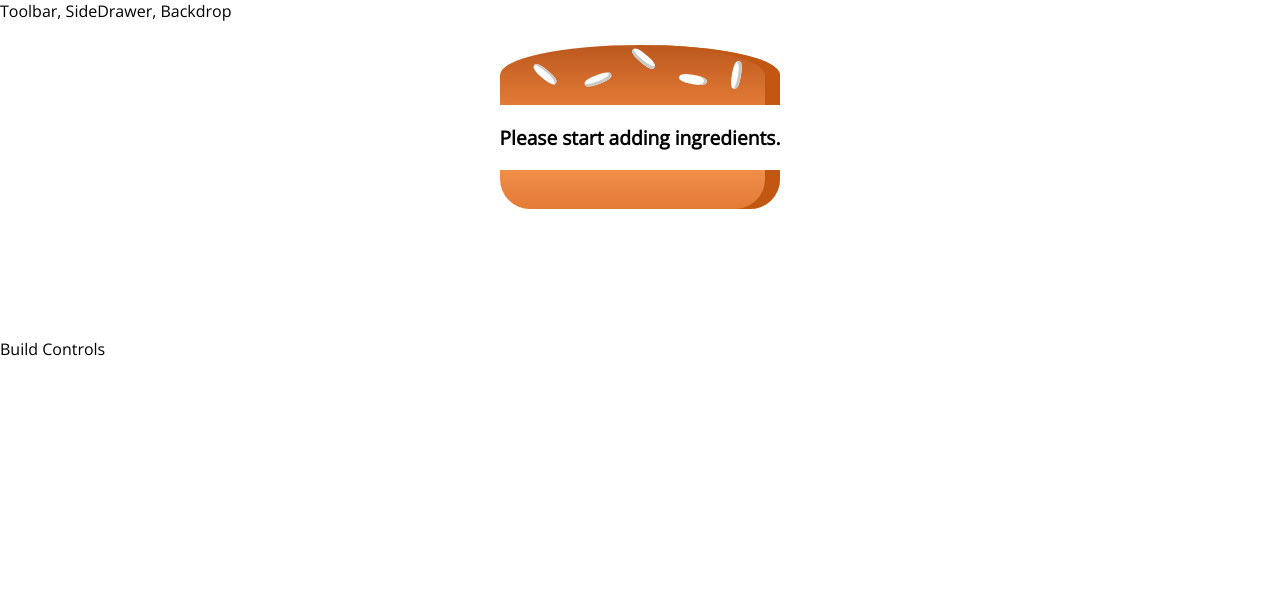
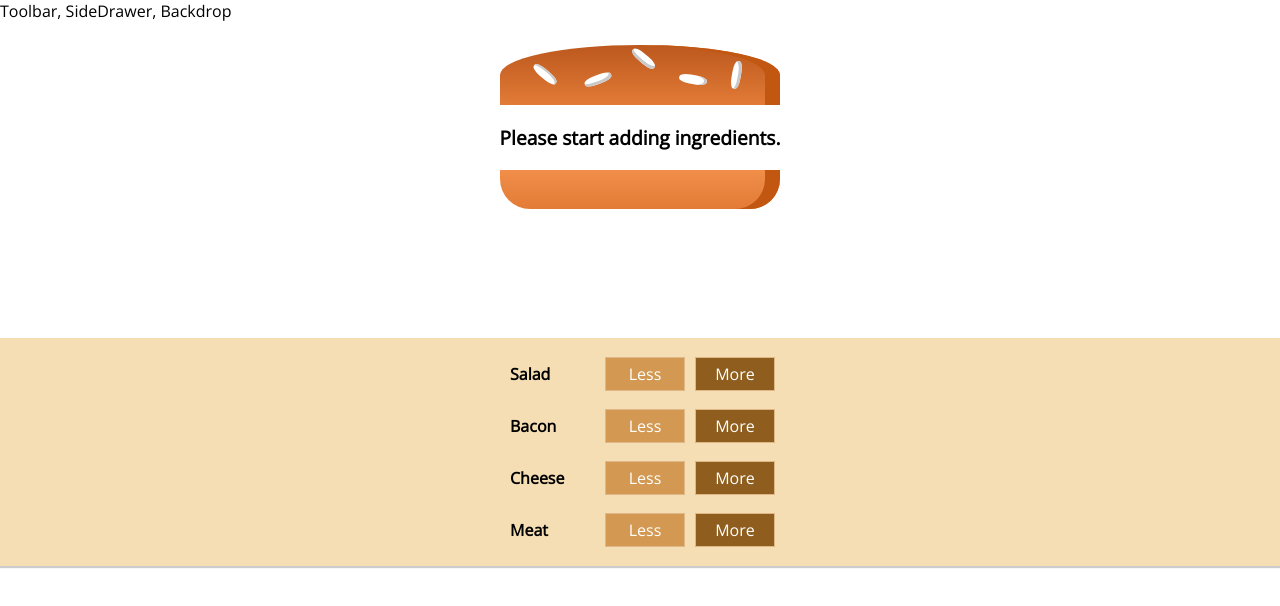
Before and after one commit to valjo01/Burger-App-React, a React app in the folder burger-app/: page / in a window 1280 px wide. Shown: the top 606 px of the page. Built offline with nearby package versions, Linux system fonts and the light colour scheme.

Commit message:
outputing multiple Controls

```diff
--- /dev/null
+++ b/burger-app/src/components/Burger/BuildControls/BuildControl/BuildControl.css
@@ -0,0 +1,56 @@
+.BuildControl {
+    display: flex;
+    justify-content: space-between;
+    align-items: center;
+    margin: 5px 0;
+}
+
+.BuildControl button {
+    display: block;
+    font: inherit;
+    padding: 5px;
+    margin: 0 5px;
+    width: 80px;
+    border: 1px solid burlywood;
+    cursor: pointer;
+    outline: none;
+}
+
+.BuildControl button:disabled {
+    background-color: #AC9980;
+    border: 1px solid #7E7365;
+    color: #ccc;
+    cursor: default;
+}
+
+.BuildControl button:hover:disabled {
+    background-color: #AC9980;
+    color: #ccc;
+    cursor: not-allowed;
+}
+
+.Label {
+    padding: 10px;
+    font-weight: bold;
+    width: 80px;
+}
+
+.BuildControl .Less {
+    background-color: #D39952;
+    color: white;
+}
+
+.BuildControl .More {
+    background-color: #8F5E1E;
+    color: white;
+}
+
+.BuildControl .Less:hover, .BuildControl .Less:active {
+    background-color: #DAA972;
+    color: white;
+}
+
+.BuildControl .More:hover,.BuildControl .More:active {
+    background-color: #99703F;
+    color: white;
+}
--- /dev/null
+++ b/burger-app/src/components/Burger/BuildControls/BuildControl/BuildControl.js
@@ -0,0 +1,13 @@
+import React from 'react';
+
+import classes from './BuildControl.css';
+
+const buildControl = (props) => (
+    <div className={classes.BuildControl}>
+        <div className={classes.Label}>{props.label}</div>
+        <button className={classes.Less}>Less</button>
+        <button className={classes.More}>More</button>
+    </div>
+);
+
+export default buildControl;
--- /dev/null
+++ b/burger-app/src/components/Burger/BuildControls/BuildControls.css
@@ -0,0 +1,10 @@
+.BuildControls {
+    width: 100%;
+    background-color: wheat;
+    display: flex;
+    flex-flow: column;
+    align-items: center;
+    box-shadow: 0 2px 1px #ccc;
+    margin: auto;
+    padding: 10px 0;
+}
--- /dev/null
+++ b/burger-app/src/components/Burger/BuildControls/BuildControls.js
@@ -0,0 +1,21 @@
+import React from 'react';
+
+import classes from './BuildControls.css';
+import BuildControl from '../BuildControls/BuildControl/BuildControl'
+
+const controls = [
+    {label: 'Salad', type: 'salad'},
+    {label: 'Bacon', type: 'bacon'},
+    {label: 'Cheese', type: 'cheese'},
+    {label: 'Meat', type: 'meat'}
+];
+
+const buildControls = (props) => (
+    <div className={classes.BuildControls}>
+        {controls.map(ctrl => (
+            <BuildControl key={ctrl.label} label={ctrl.label}/>
+        ))}
+    </div>
+);
+
+export default buildControls;
--- a/burger-app/src/containers (states)/BurgerBuilder/BurgerBuilder.js
+++ b/burger-app/src/containers (states)/BurgerBuilder/BurgerBuilder.js
@@ -2,6 +2,7 @@
 
 import Aux from '../../hoc/Aux';
 import Burger from '../../components/Burger/Burger';
+import BuildControls from '../../components/Burger/BuildControls/BuildControls';
 
 class BurgerBuilder extends Component {
     state = {
@@ -17,7 +18,7 @@
         return (
             <Aux>
                 <Burger ingredients={this.state.ingredients}/>
-                <div>Build Controls</div>
+                <BuildControls />
             </Aux>
         );
     }
```
